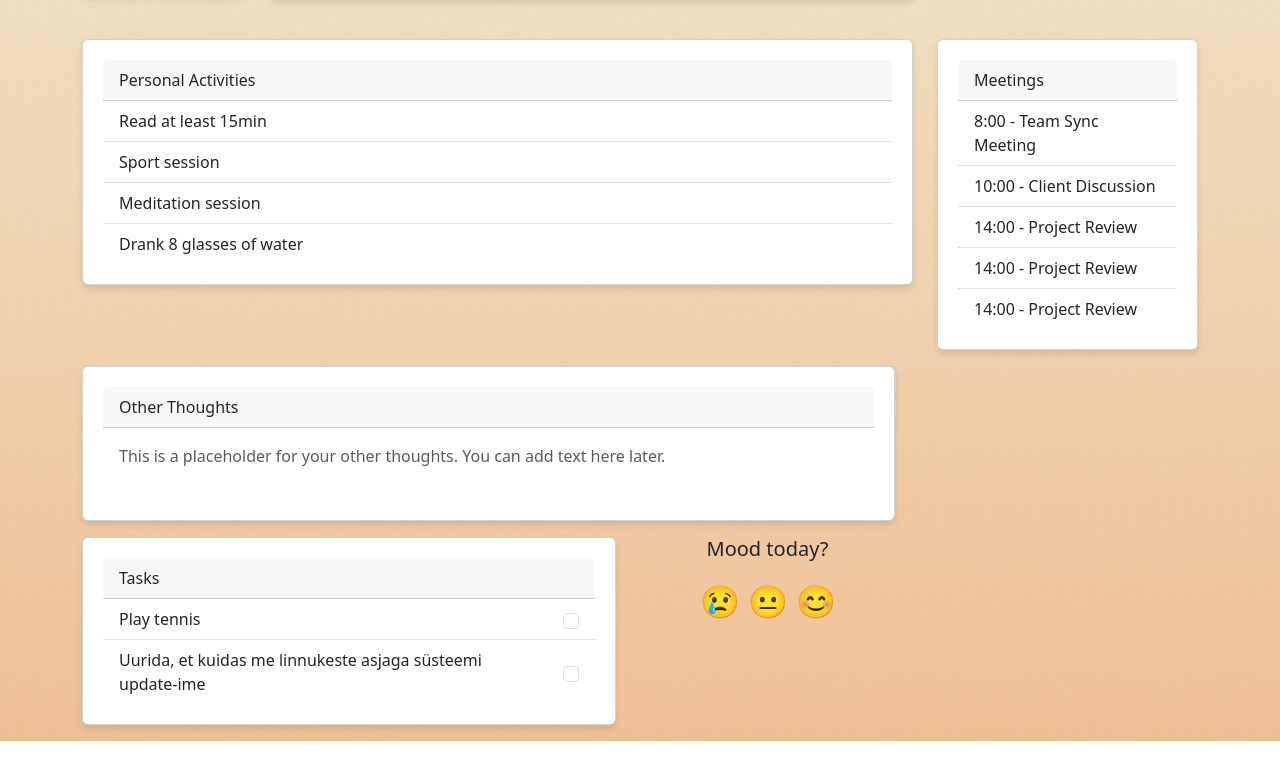
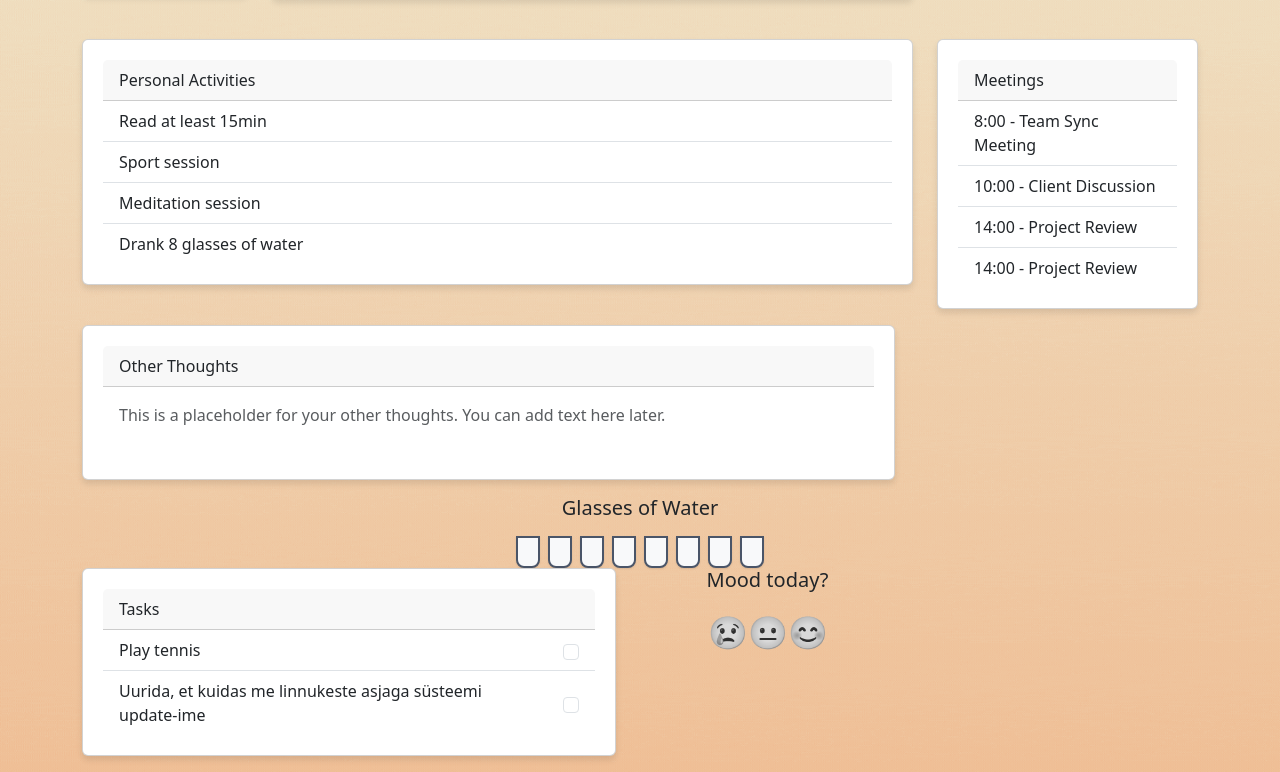
Before and after one commit to Lehti-A/calendrifyfront, a Vue app: page /day-personal in a window 1280 px wide. Shown: the part 322-1094 px from the top of the page. Before the commit the page ends 1063 px from the top, so only its background shows below. Built offline with nearby package versions, Linux system fonts and the light colour scheme.

Commit message:
STEN Personalday view WIP

```diff
--- a/src/views/PersonalDayView.vue
+++ b/src/views/PersonalDayView.vue
@@ -53,7 +53,6 @@
             <li class="list-group-item">10:00 - Client Discussion</li>
             <li class="list-group-item">14:00 - Project Review</li>
             <li class="list-group-item">14:00 - Project Review</li>
-            <li class="list-group-item">14:00 - Project Review</li>
           </ul>
         </div>
       </div>
@@ -67,6 +66,22 @@
           </div>
         </div>
       </div>
+      <div id="water-tracker">
+        <h5 class="mb-3 text-center">Glasses of Water</h5>
+        <div class="water-icons">
+          <div
+              v-for="(glass, index) in 8"
+              :key="index"
+              class="water-glass"
+              @click="setGlasses(index + 1)"
+              title="Glass of Water">
+            <div class="glass-container">
+              <div class="water-fill" :style="{ height: index < selectedGlasses ? '90%' : '0%' }"></div>
+            </div>
+          </div>
+        </div>
+      </div>
+
 
       <!-- Tasks -->
       <div class="row">
@@ -90,13 +105,24 @@
         <!-- Mood Section -->
         <div class="col-md-3 text-center">
           <h5 class="mb-3">Mood today?</h5>
-          <div style="display: flex; justify-content: center; gap: 0.5rem;">
-            <!-- Sad Icon (Red) -->
-            <span style="font-size: 2rem; color: #ff4d4d; cursor: pointer;" title="Sad">😢</span>
-            <!-- Neutral Icon (Default Color) -->
-            <span style="font-size: 2rem; color: #495057; cursor: pointer;" title="Neutral">😐</span>
-            <!-- Happy Icon (Green) -->
-            <span style="font-size: 2rem; color: #28a745; cursor: pointer;" title="Happy">😊</span>
+          <div id="mood-icons">
+    <span
+        class="mood-icon"
+        :class="{ 'active-sad': selectedMood === 'sad' }"
+        @click="setMood('sad')"
+        title="Sad">😢</span>
+
+            <span
+                class="mood-icon"
+                :class="{ 'active-neutral': selectedMood === 'neutral' }"
+                @click="setMood('neutral')"
+                title="Neutral">😐</span>
+
+            <span
+                class="mood-icon"
+                :class="{ 'active-happy': selectedMood === 'happy' }"
+                @click="setMood('happy')"
+                title="Happy">😊</span>
           </div>
         </div>
       </div>
@@ -104,22 +130,76 @@
   </div>
 </template>
 
+
 <script>
 export default {
-  name: 'personalDayView'
-}
-
-
-
-
-
+  name: 'personalDayView',
+  data() {
+    return {
+      selectedMood: null, // Stores the selected mood
+      selectedGlasses: 0,
+    };
+  },
+  methods: {
+    setMood(mood) {
+      this.selectedMood = mood;
+    },
+    setGlasses(count) {
+      this.selectedGlasses = count; // Updates the selection
+    }
+  }
+};
 </script>
 
 
-<style>
+<style scoped>
+.mood-icon {
+  font-size: 2rem;
+  cursor: pointer;
+  transition: color 0.3s ease;
+  filter: grayscale(100%);
+  color: #adb5bd !important; /* Default gray */
+}
+/* Active colors for each mood */
+.active-sad {
+  filter: grayscale(0%);
+  color: #ff4d4d !important; /* Red */
+}
+.active-neutral {
+  filter: grayscale(0%);
+  color: #ffc107 !important; /* Yellow */
+}
+.active-happy {
+  filter: grayscale(0%);
+  color: #28a745 !important; /* Green */
+}
+.water-icons {
+  display: flex;
+  justify-content: center;
+  gap: 0.5rem;
+}
 
+.water-glass {
+  cursor: pointer;
+}
 
+.glass-container {
+  width: 24px;
+  height: 32px;
+  border: 2px solid #4a5568; /* Darker, thicker border */
+  border-radius: 0 0 8px 8px;
+  position: relative;
+  overflow: hidden;
+  box-shadow: 0 1px 2px rgba(0, 0, 0, 0.1); /* Subtle shadow */
+  background-color: #f8f9fa; /* Very light background */
+}
 
-
-
+.water-fill {
+  position: absolute;
+  bottom: 0;
+  left: 0;
+  width: 100%;
+  background-color: #007bff;
+  transition: height 0.3s ease;
+}
 </style>
```
